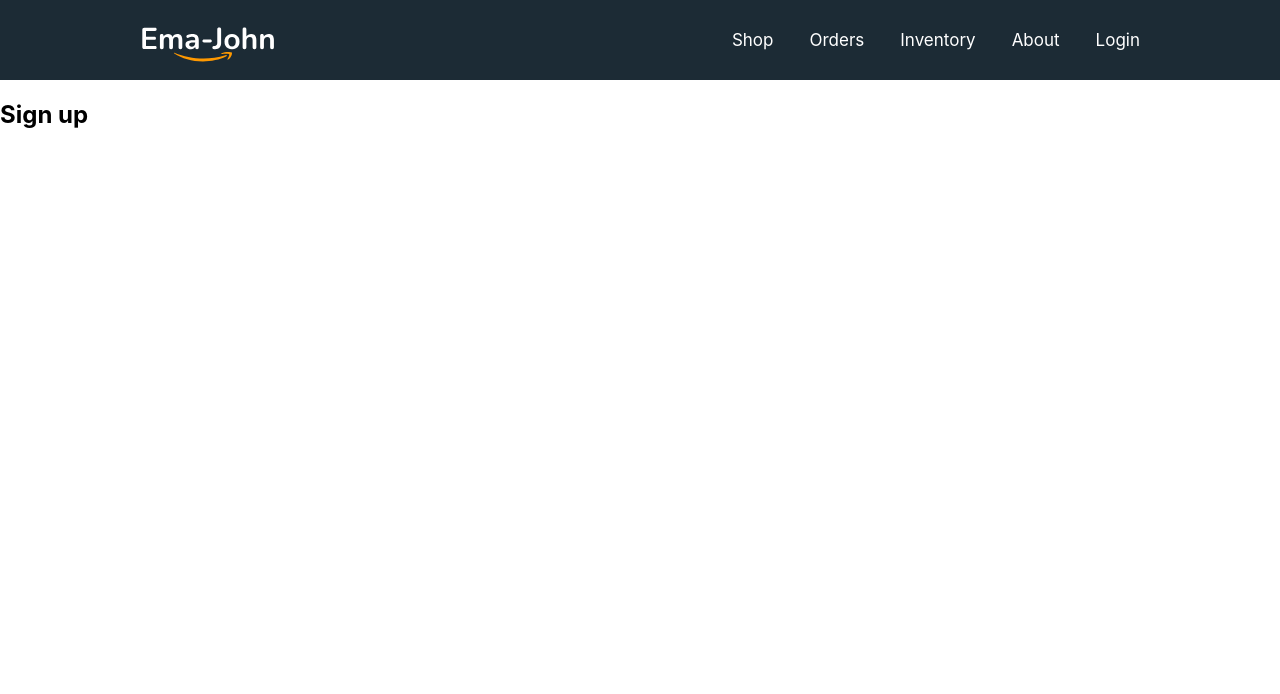
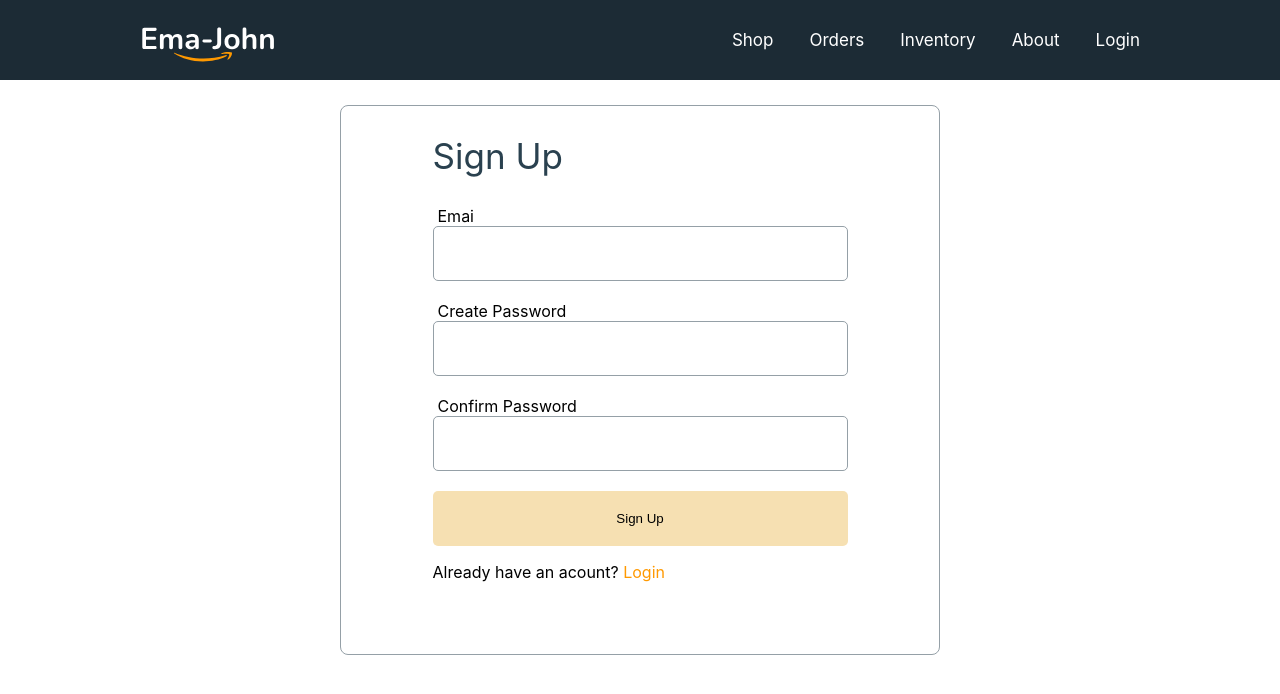
Before and after one commit to Jaman-M/ema-john-simple-with-auth-m-59, a React (Create React App) app: page /signup in a window 1280 px wide. Shown: the top 694 px of the page. Built offline with nearby package versions, Linux system fonts and the light colour scheme.

Commit message:
style signUp component and access email, password

```diff
--- a/src/__auth_steps.js
+++ b/src/__auth_steps.js
@@ -2,7 +2,9 @@
  * 1. create a new project in console.firebase.google.com
  * 2. npm install
  * 3. create firebase.init.js and import getAuth to export auth
- * firebase settings> Authentication> enable email and password auth
+ * 4. firebase settings> Authentication> enable email and password auth
+ * 5. create login, signup componetn, setup route
+ * 6. attach form field handler and form submit handler
  */
 
 /**
--- a/src/components/Login/Login.js
+++ b/src/components/Login/Login.js
@@ -7,14 +7,14 @@
         <div className='form-container'>
             <div>
             <h2 className='form-title'>Login</h2>
-            <form action="">
+            <form>
             <div className="input-group">
                 <label htmlFor='email'>Emai</label>
-                <input type="email" name='email' id='' />
+                <input type="email" name='email' id='' required />
             </div>
             <div className="input-group">
             <label htmlFor='password'>Password</label>
-                <input type="password" name="password" id="" />
+                <input type="password" name="password" id="" required />
             </div>
                 <input className='form-submit' type="submit" value='Login' />
             </form>
--- a/src/components/Login/login.css
+++ b/src/components/Login/login.css
@@ -1,12 +1,13 @@
 .form-container{
     width: 600px;
-    height: 600px;
+    height: 550px;
     border: 1px solid #95A0A7;
     box-sizing: border-box;
     border-radius: 8px;
     display: flex;
     justify-content: center;
     margin: 0 auto;
+    margin-top: 25px;
 }
 .form-title{
     font-size: 35px;
@@ -35,8 +36,17 @@
     background-color: rgba(225, 153, 0, 0.3);
     border-radius: 5px;
     border: none;
+    cursor: pointer;
 }
-
+.form-submit:hover{
+    background-color: rgba(225, 153, 0, 0.7);
+}
 .form-link{
     color: #ff9900;
+    text-decoration: none;
 }
+.or-design{
+    display: flex;
+    /* align-items: center; */
+    justify-content: space-between;
+}
--- a/src/components/SignUp/SignUp.js
+++ b/src/components/SignUp/SignUp.js
@@ -1,9 +1,55 @@
-import React from 'react';
+import React, { useState } from 'react';
+import { Link } from 'react-router-dom';
 
 const SignUp = () => {
+    const [email, setEmail] = useState('');
+    const [password, setPassword] = useState('');
+    const [confirmPassword, setConfirmPassword] = useState('');
+    const [error, setError] = useState('');
+
+    const handleEmailBlur = event =>{
+        setEmail(event.target.value);
+    }
+
+    const handlePasswordBlur = event => {
+        setPassword(event.target.value);
+    }
+
+    const handleConfirmPasswordBlur = event => {
+        setConfirmPassword(event.target.value);
+    }
+
+    const handleCreateUser = event => {
+        event.preventDefault();
+        if (password !== confirmPassword){
+            setError('Your two password did not match')
+        }
+    }
+
     return (
-        <div>
-            <h2>Sign up</h2>
+        <div className='form-container'>
+            <div>
+            <h2 className='form-title'>Sign Up</h2>
+            <form onSubmit={handleCreateUser}>
+            <div className="input-group">
+                <label htmlFor='email'>Emai</label>
+                <input onBlur={handleEmailBlur} type="email" name='email' id='' required/>
+            </div>
+            <div className="input-group">
+            <label htmlFor='password'>Create Password</label>
+                <input onBlur={handlePasswordBlur} type="password" name="password" id="" required />
+            </div>
+            <div className="input-group">
+            <label htmlFor='confirm-password'>Confirm Password</label>
+                <input onBlur={handleConfirmPasswordBlur} type="password" name="confirm-password" id="" required />
+            </div>
+                <p style={{color: 'red'}}>{error}</p>
+                <input className='form-submit' type="submit" value='Sign Up' />
+            </form>
+            <p>
+                Already have an acount? <Link className='form-link' to='/login'>Login</Link>
+            </p>
+            </div>
         </div>
     );
 };
```
